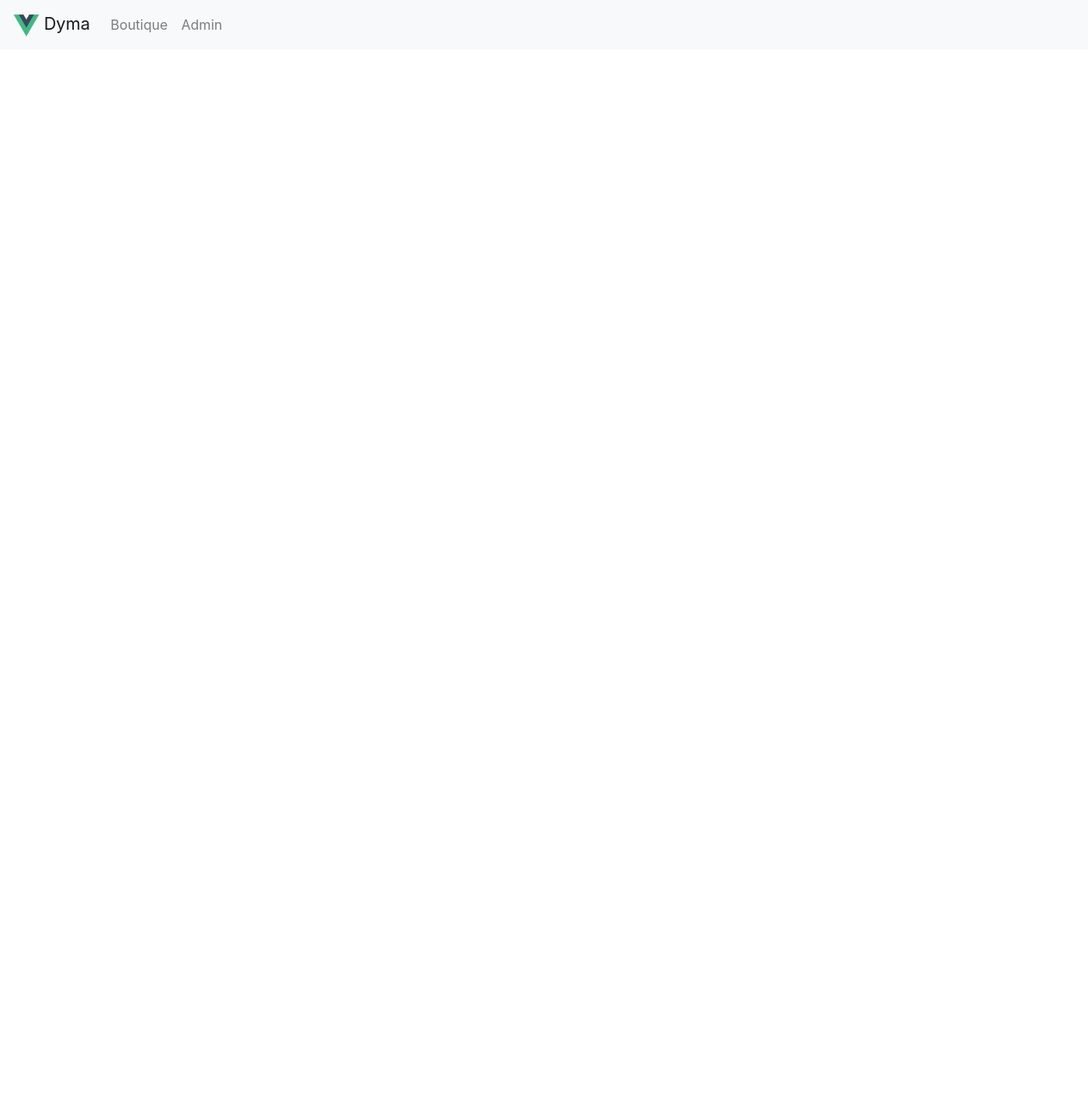
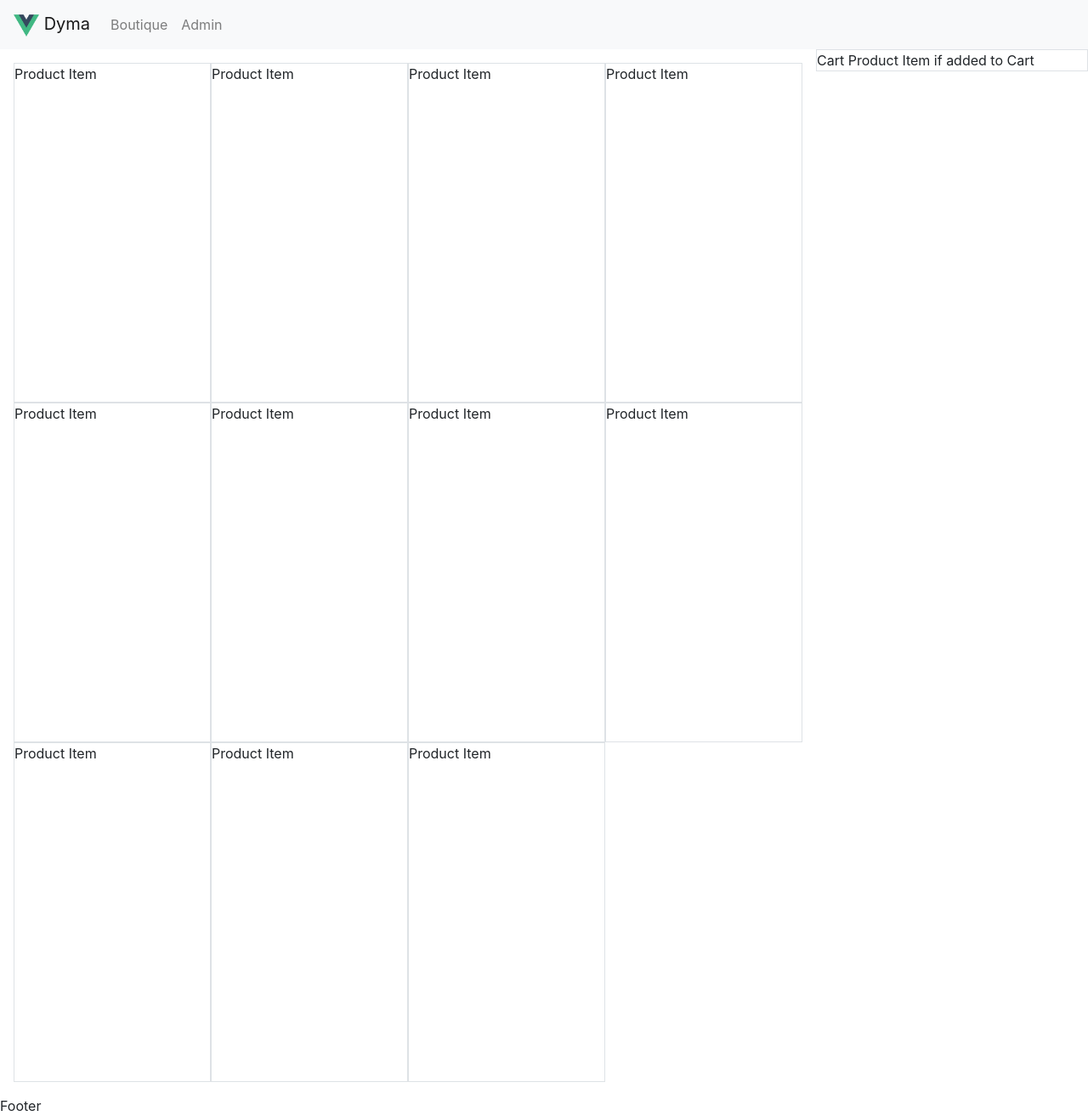
Before and after one commit to JulianaOliveiraMelo/learn-with-dyma-project-boutique, a Vue app: page / in a window 1280 px wide. Shown: the whole page at 85% size. Before the commit the page ends 800 px from the top, so only its background shows below. Built offline with nearby package versions, Linux system fonts and the light colour scheme.

Commit message:
structuring the vues - where to place the items, the cart, the header, the footer

```diff
--- a/src/App.vue
+++ b/src/App.vue
@@ -1,16 +1,27 @@
 <template>
   <div id="app">
     <TheHeader />
+    <div class="d-flex flex-row">
+      <Shop class="w-75" />
+      <Cart class="w-25" />
+    </div>
+      <Footer class="w-100" />
   </div>
 </template>
 
 <script>
 
-import TheHeader from '@/components/TheHeader.vue'
+import TheHeader from '@/components/TheHeader.vue';
+import Cart from '@/components/Cart/Cart.vue';
+import Shop from '@/components/Shop/Shop.vue';
+import Footer from '@/components/Footer/TheFooter.vue';
 export default {
   name: 'App',
   components: {
-    TheHeader
+    TheHeader,
+    Cart,
+    Shop,
+    Footer,
   }
 }
 </script>
--- a/src/components/Cart/Cart.vue
+++ b/src/components/Cart/Cart.vue
@@ -1,10 +1,17 @@
-export <template>
-
+<template>
+  <div>
+      <CartProductList />
+  </div>
 </template>
 
 <script>
+
+import CartProductList from './CartProductsList';
+
 export default {
-
+    components: {
+        CartProductList
+    }
 }
 </script>
 
--- a/src/components/Cart/CartProductsItem.vue
+++ b/src/components/Cart/CartProductsItem.vue
@@ -1,5 +1,7 @@
-export <template>
-
+<template>
+  <div class="w-60 border">
+      Cart Product Item if added to Cart
+  </div>
 </template>
 
 <script>
--- a/src/components/Cart/CartProductsList.vue
+++ b/src/components/Cart/CartProductsList.vue
@@ -1,10 +1,15 @@
-export <template>
-
+<template>
+<div>
+  <CartProductsItem />
+</div>
 </template>
 
 <script>
+import CartProductsItem from './CartProductsItem'
 export default {
-
+ components : {
+     CartProductsItem,
+ }
 }
 </script>
 
--- a/src/components/Shop/ShopProductItem.vue
+++ b/src/components/Footer/TheFooter.vue
@@ -1,5 +1,7 @@
-export <template>
-
+<template>
+    <div>
+        Footer
+    </div>
 </template>
 
 <script>
--- a/src/components/Shop/Shop.vue
+++ b/src/components/Shop/Shop.vue
@@ -1,13 +1,19 @@
-export <template>
-
+<template>
+    <div>
+        <ShopProductsList class="p-3"></ShopProductsList>
+    </div>
 </template>
 
 <script>
+import ShopProductsList from './ShopProductsList.vue';
+
 export default {
-
+    components: {
+        ShopProductsList,
+    }
 }
 </script>
 
-<style>
+<style scoped>
 
 </style>
--- /dev/null
+++ b/src/components/Shop/ShopProductsItem.vue
@@ -0,0 +1,19 @@
+<template>
+  <div class="w-25 border product-container">
+      Product Item
+  </div>
+</template>
+
+<script>
+export default {
+
+}
+</script>
+
+<style scoped>
+.product-container {
+  height: 400px;
+
+}
+
+</style>
--- a/src/components/Shop/ShopProductsList.vue
+++ b/src/components/Shop/ShopProductsList.vue
@@ -1,10 +1,26 @@
-export <template>
-
+<template>
+  <div class="d-flex flex-row flex-wrap">
+      <ShopProductsItem />
+      <ShopProductsItem />
+      <ShopProductsItem />
+      <ShopProductsItem />
+      <ShopProductsItem />
+      <ShopProductsItem />
+      <ShopProductsItem />
+      <ShopProductsItem />
+      <ShopProductsItem />
+      <ShopProductsItem />
+      <ShopProductsItem />
+  </div>
 </template>
 
 <script>
+
+import ShopProductsItem from './ShopProductsItem';
 export default {
-
+    components: {
+        ShopProductsItem,
+    }
 }
 </script>
 
```
